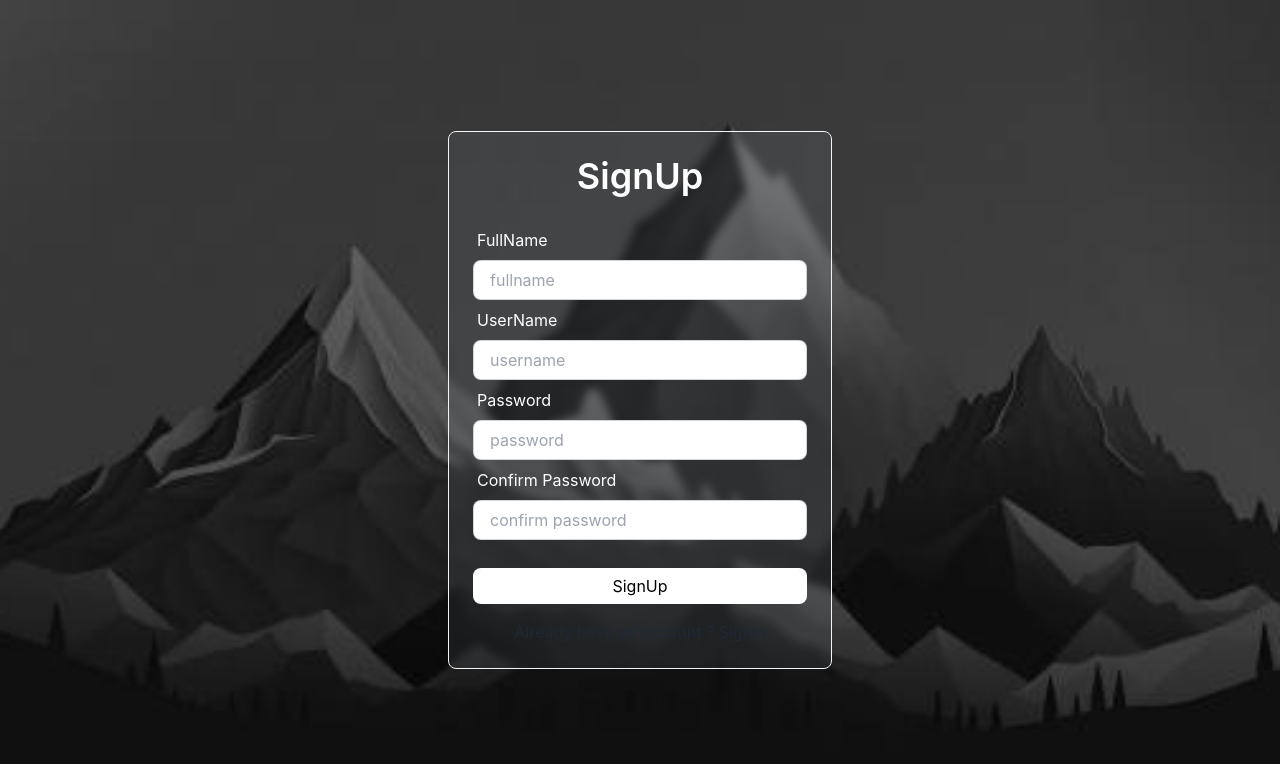
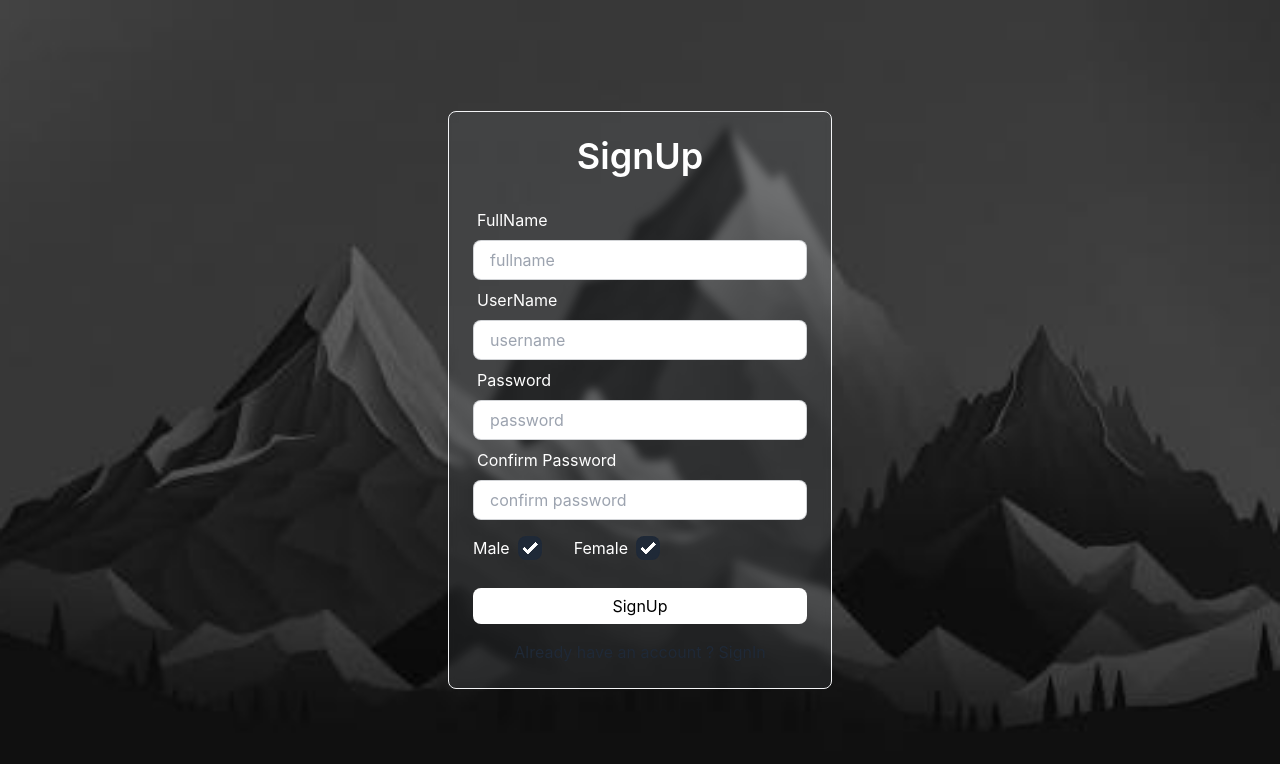
Before and after one commit to wahid6313/Chat, a React (Create React App) app in the folder frontend/: page /register in a window 1280 px wide. Shown: the top 764 px of the page. Built offline with nearby package versions, Linux system fonts and the light colour scheme.

Commit message:
signup section

```diff
--- a/frontend/src/components/SignUp.jsx
+++ b/frontend/src/components/SignUp.jsx
@@ -51,6 +51,16 @@ function SignUp() {
               className="w-full h-10 input input-bordered text-white"
             ></input>
           </div>
+          <div className="mt-4 flex items-center">
+            <div className="flex items-center">
+              <p className="text-white">Male</p>
+              <input type="checkbox" defaultChecked className="checkbox mx-2" />
+            </div>
+            <div className="flex items-center ml-6">
+              <p className="text-white">Female</p>
+              <input type="checkbox" defaultChecked className="checkbox mx-2" />
+            </div>
+          </div>
           <div className=" text-center mt-7">
             <button className="w-full bg-white h-9 rounded-lg text-black hover:bg-gray-300">
               SignUp
```
Also changed, not shown: 1 other file (tests, documents, lock files or other folders).
